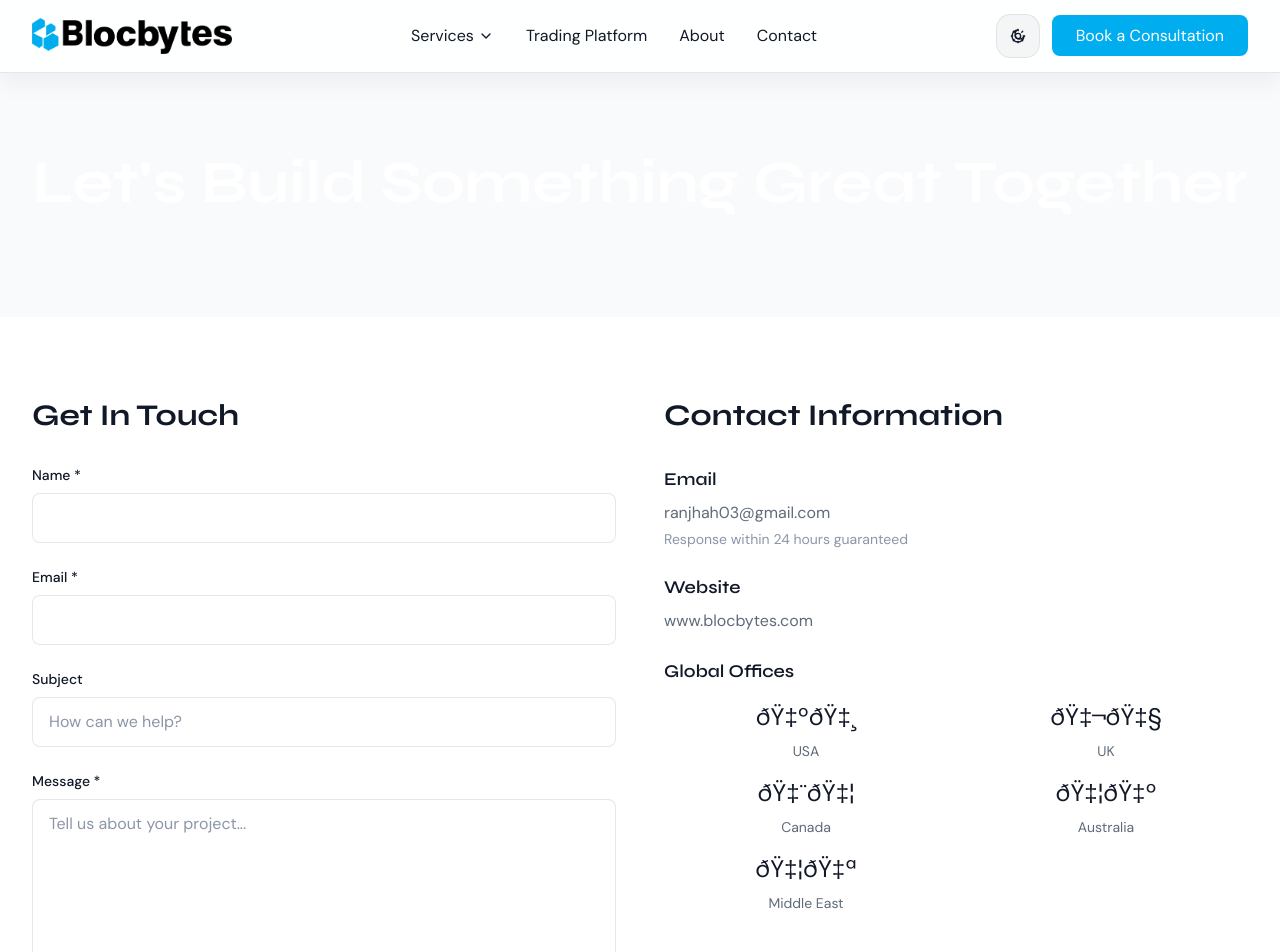
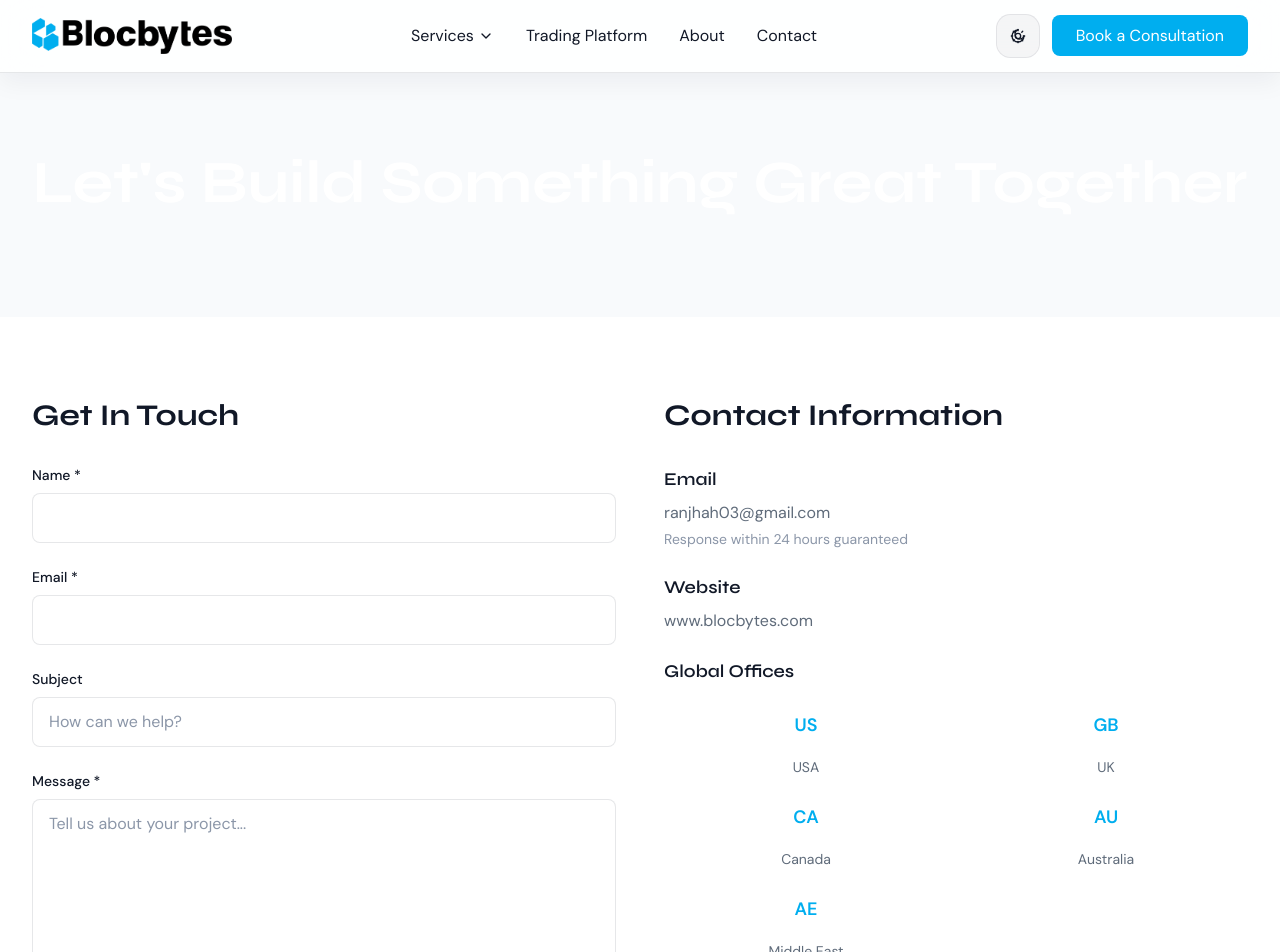
Before and after one commit to Muhammad-Hamza-Ranjha/BlocByte, a Next.js app: page /contact in a window 1280 px wide. Shown: the top 952 px of the page. Built offline with nearby package versions, Linux system fonts and the light colour scheme; no server answers.

Commit message:
bug fixed

```diff
--- a/app/contact/page.tsx
+++ b/app/contact/page.tsx
@@ -364,23 +364,33 @@ export default function Contact() {
                   <h3 className="text-lg font-semibold text-brand-dark mb-2">Global Offices</h3>
                   <div className="grid grid-cols-2 gap-4 mt-4">
                     <div className="text-center">
-                      <div className="text-2xl mb-2">ðŸ‡ºðŸ‡¸</div>
+                      <div className="mx-auto mb-2 inline-flex h-12 w-12 items-center justify-center rounded-full bg-brand-blue/10 text-lg font-semibold text-brand-blue">
+                        US
+                      </div>
                       <p className="text-sm text-gray-600">USA</p>
                     </div>
                     <div className="text-center">
-                      <div className="text-2xl mb-2">ðŸ‡¬ðŸ‡§</div>
+                      <div className="mx-auto mb-2 inline-flex h-12 w-12 items-center justify-center rounded-full bg-brand-blue/10 text-lg font-semibold text-brand-blue">
+                        GB
+                      </div>
                       <p className="text-sm text-gray-600">UK</p>
                     </div>
                     <div className="text-center">
-                      <div className="text-2xl mb-2">ðŸ‡¨ðŸ‡¦</div>
+                      <div className="mx-auto mb-2 inline-flex h-12 w-12 items-center justify-center rounded-full bg-brand-blue/10 text-lg font-semibold text-brand-blue">
+                        CA
+                      </div>
                       <p className="text-sm text-gray-600">Canada</p>
                     </div>
                     <div className="text-center">
-                      <div className="text-2xl mb-2">ðŸ‡¦ðŸ‡º</div>
+                      <div className="mx-auto mb-2 inline-flex h-12 w-12 items-center justify-center rounded-full bg-brand-blue/10 text-lg font-semibold text-brand-blue">
+                        AU
+                      </div>
                       <p className="text-sm text-gray-600">Australia</p>
                     </div>
                     <div className="text-center">
-                      <div className="text-2xl mb-2">ðŸ‡¦ðŸ‡ª</div>
+                      <div className="mx-auto mb-2 inline-flex h-12 w-12 items-center justify-center rounded-full bg-brand-blue/10 text-lg font-semibold text-brand-blue">
+                        AE
+                      </div>
                       <p className="text-sm text-gray-600">Middle East</p>
                     </div>
                   </div>
```
